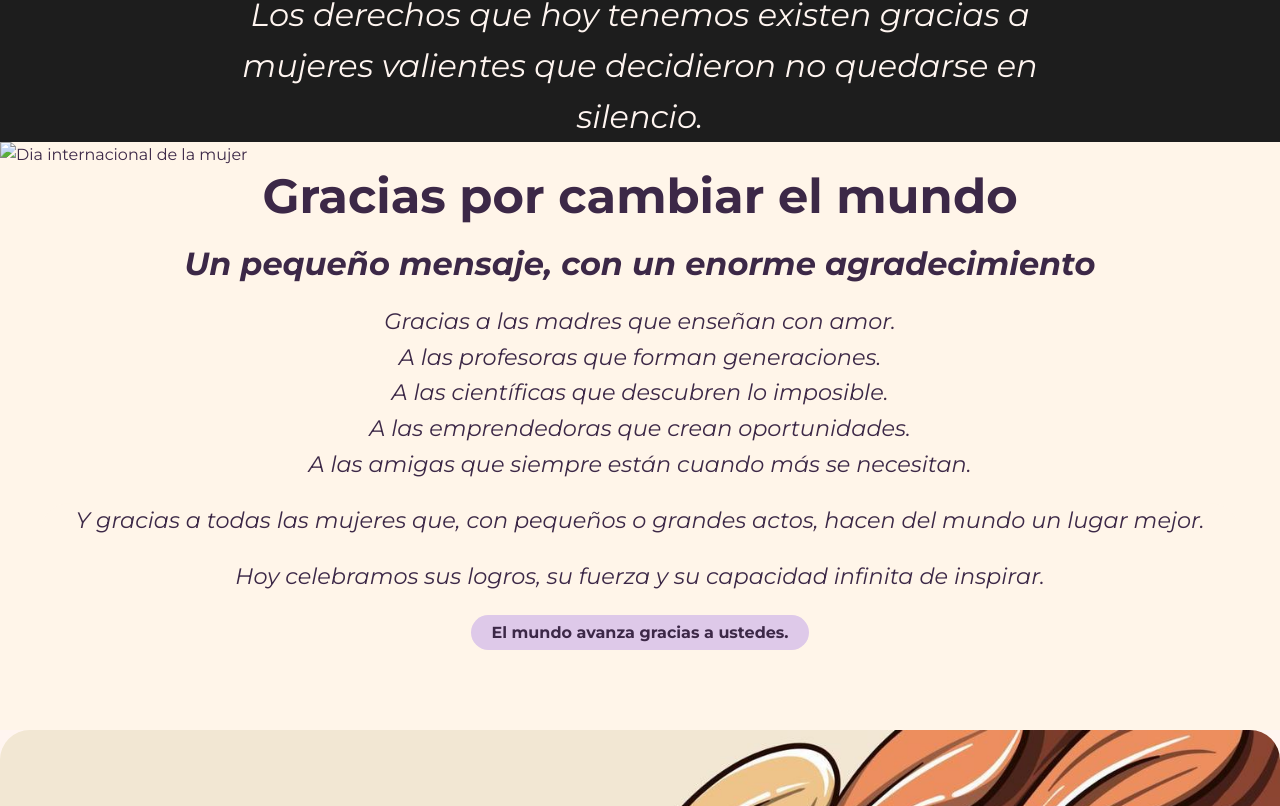
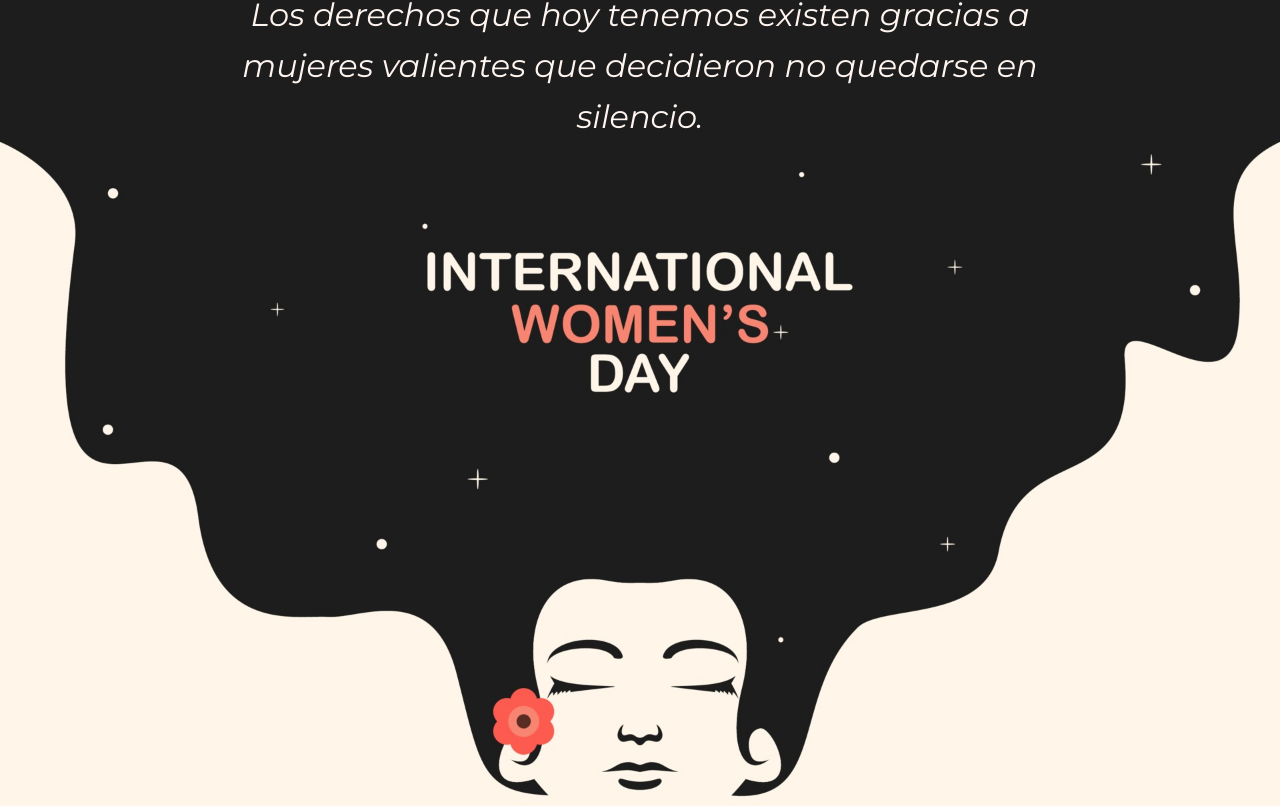
Before and after one commit to JulianEnriquez/womensday, a plain HTML site: page index.html in a window 1280 px wide. Shown: the part 2354-3160 px from the top of the page. Drawn offline with Linux system fonts and the light colour scheme; the site is published under a folder, as on GitHub Pages, so addresses that start at the root find nothing.

Commit message:
correcion

```diff
--- a/index.html
+++ b/index.html
@@ -136,7 +136,7 @@
             decidieron no quedarse en silencio.
           </p>
           <img
-            src="/img-1.jpg"
+            src="./img-1.jpg"
             alt="Dia internacional de la mujer"
             width="400"
           />
```
